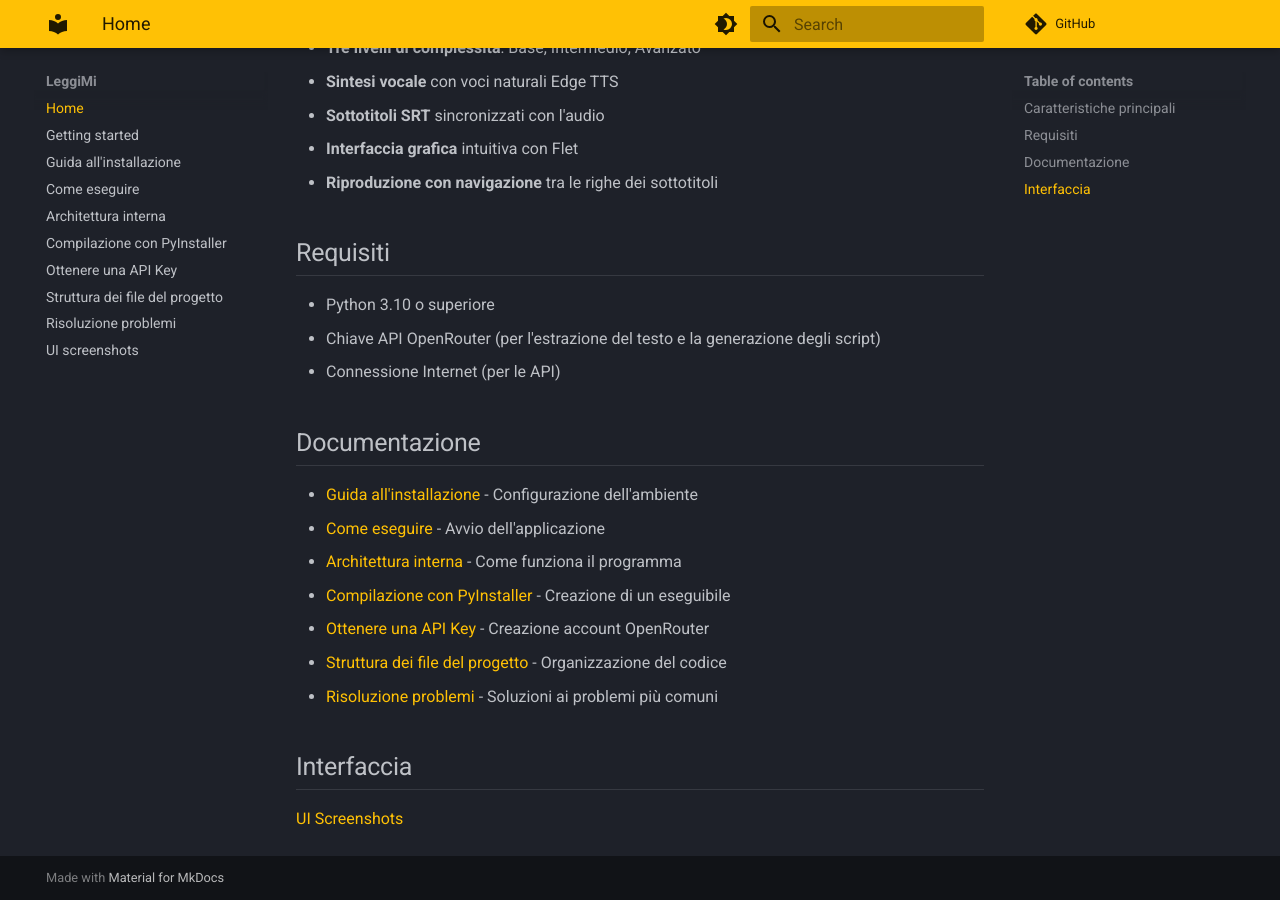
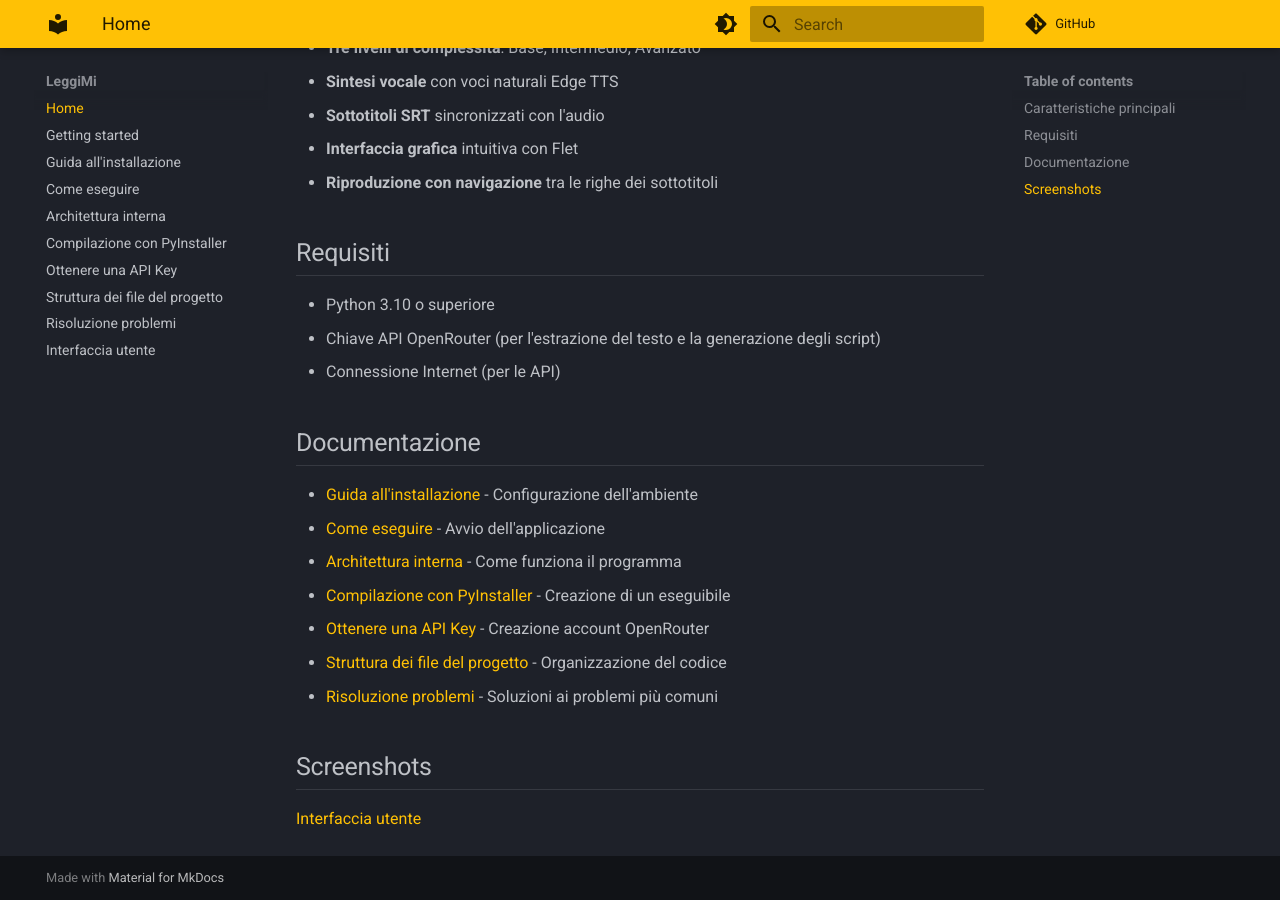
Before and after one commit to TheStxfan/leggimi, an MkDocs documentation site: the page built from docs/index.md, in a window 1280 px wide and 900 px high, scrolled down 511 px. Built offline with MkDocs 1.6.1 and Material for MkDocs 9.7.7, drawn with Linux system fonts in a browser that asks for light colours; comment, search, counter and statistics services are not loaded.

Commit message:
docs: rename "UI screenshots" to "Interfaccia utente" in documentation

```diff
--- a/docs/index.md
+++ b/docs/index.md
@@ -33,6 +33,6 @@ LeggiMi è uno strumento che legge un PDF, lo suddivide in capitoli, genera una
 - [Struttura dei file del progetto](structure.md) - Organizzazione del codice
 - [Risoluzione problemi](trobleshoot.md) - Soluzioni ai problemi più comuni
 
-## Interfaccia
+## Screenshots
 
-[UI Screenshots](docs/images.md)
+[Interfaccia utente](images.md)
--- a/mkdocs.yml
+++ b/mkdocs.yml
@@ -50,4 +50,4 @@ nav:
   - Ottenere una API Key: api.md
   - Struttura dei file del progetto: structure.md
   - Risoluzione problemi: trobleshoot.md
-  - UI screenshots: images.md
+  - Interfaccia utente: images.md
```
Also changed, not shown: README.md (+2 -2 lines).
